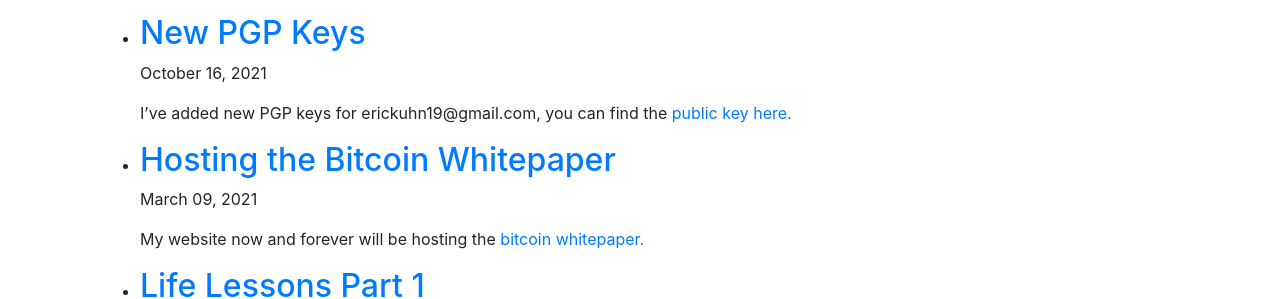
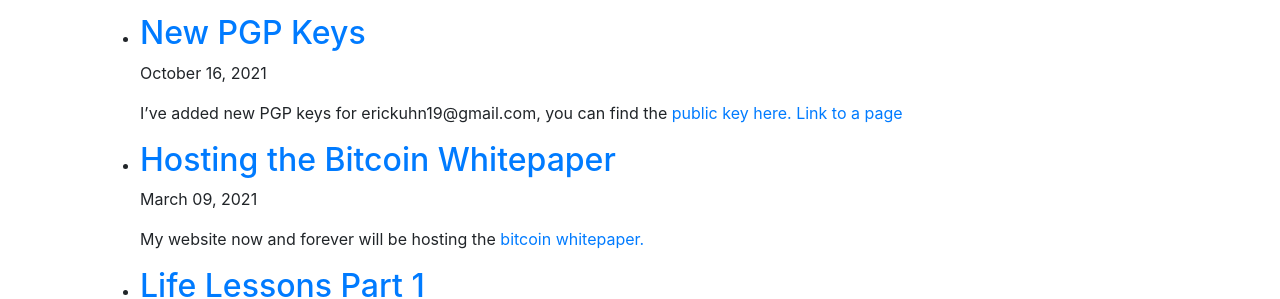
Before and after one commit to erickuhn19/erickuhn19.com, a Jekyll site: the page built from pages/index.md, in a window 1280 px wide. Shown: the part 510-809 px from the top of the page. Built offline with Jekyll 4.4.1, drawn with Linux system fonts in a browser that asks for light colours.

Commit message:
deleted folder

```diff
--- a/_posts/2021-10-16-new-pgp-keys.md
+++ b/_posts/2021-10-16-new-pgp-keys.md
@@ -5,6 +5,6 @@ category: blog
 date: '2021-10-16'
 ---
 
-I've added new PGP keys for erickuhn19@gmail.com, you can find the [public key here.](/pgpgmail.txt)
+I've added new PGP keys for erickuhn19@gmail.com, you can find the [public key here.](/pgpgmail.txt) [Link to a page]({% link news/index.html %})
 
-[Validate the above post with this signature](/pgp/20211016.txt)
+[Validate the above post with this signature](/20211016.txt)
```
Also changed, not shown: 20211016.txt (renamed from pgp/20211016.txt), 1 other file.
